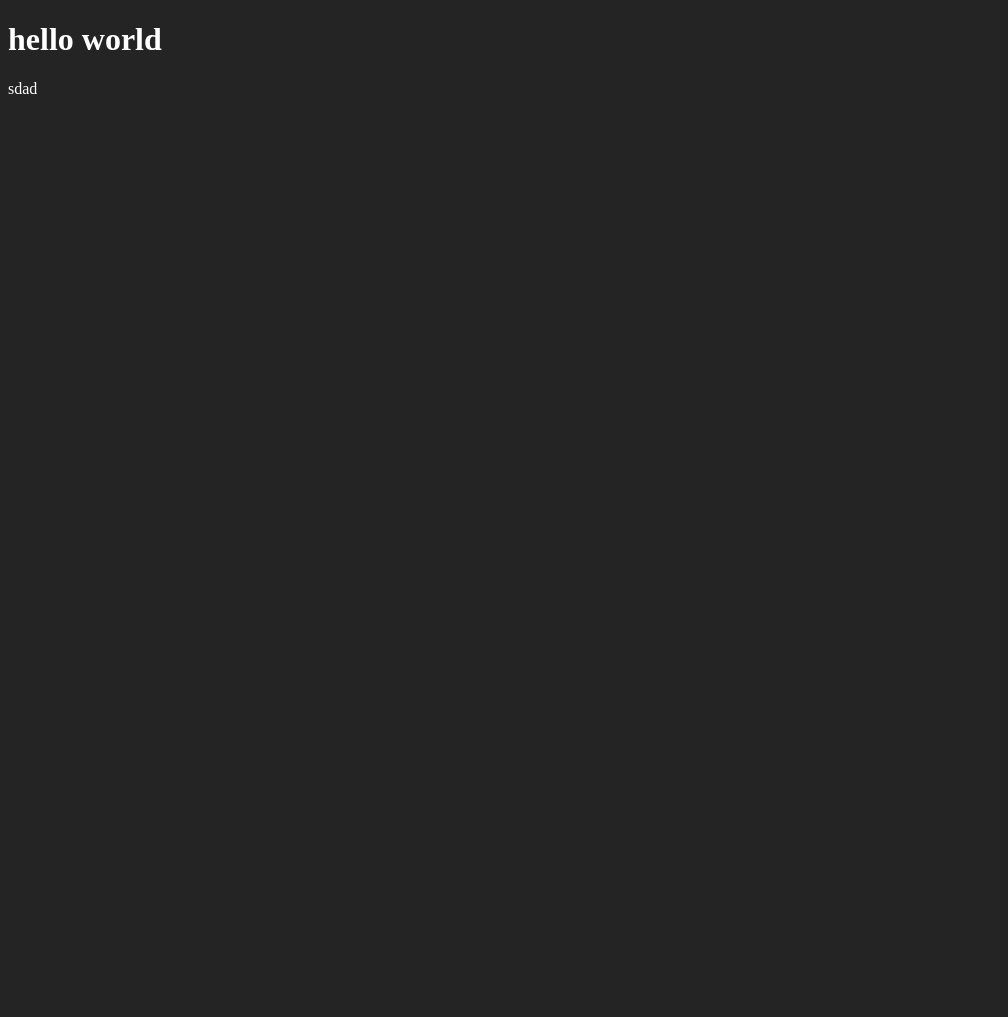
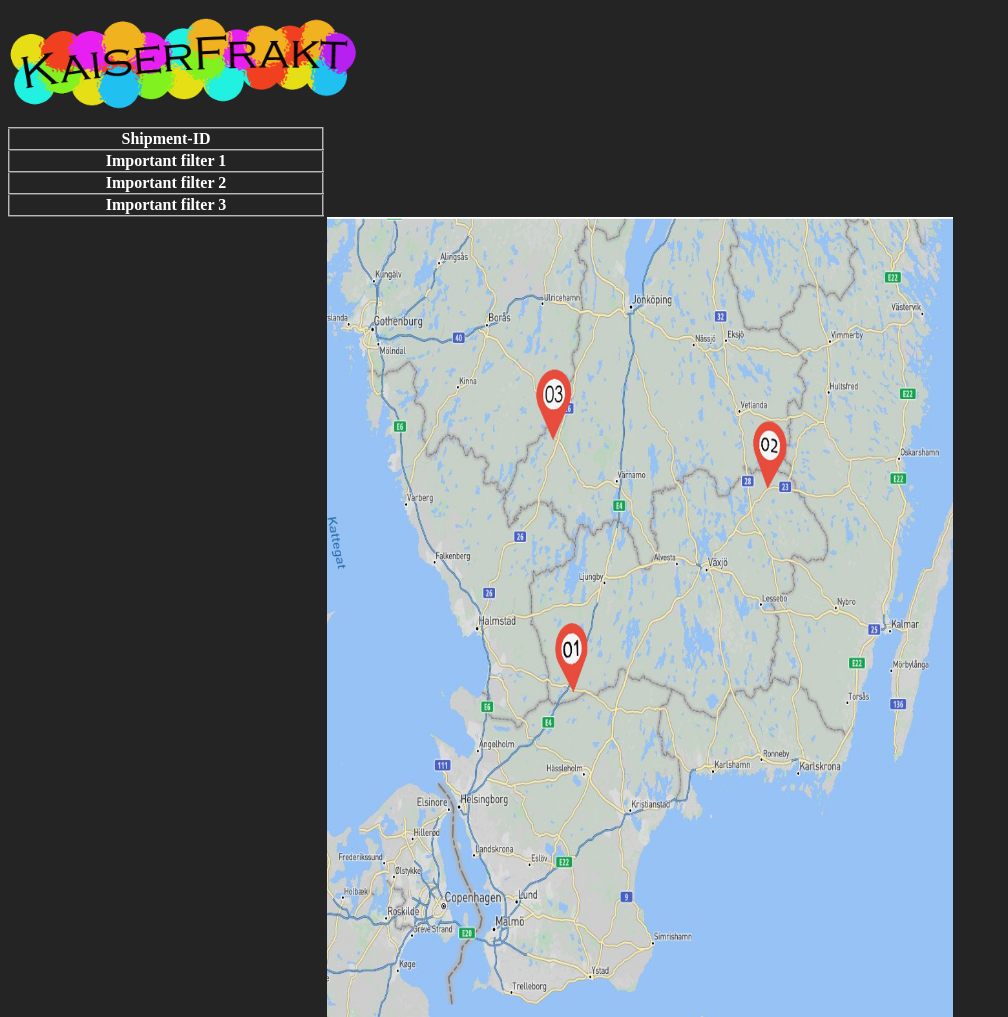
Before and after one commit to Stay2Blackjesus/Innov8-Vaccintransport, a plain HTML site: page Index.html in a window 1280 px wide. Shown: the whole page, without its empty margins (0-1008 px from the left). Before the commit the page ends 800 px from the top, so only its background shows below. Drawn offline with Linux system fonts and the light colour scheme.

Commit message:
v1.02
Added the Map, edited some borders and added some last second Logos.

```diff
--- a/Index.html
+++ b/Index.html
@@ -7,9 +7,26 @@
 </head>
 
 <body>
-    <h1>hello world</h1>
-
+    <img src=bilder/logo_mixed.png alt=logo height=115px width=350px>
+    <table>
+        <tr>
+            <th>Shipment-ID</th>
+        </tr>
+        <tr>
+            <th>Important filter 1</th>
+        </tr>
+        <tr>
+            <th>Important filter 2</th>
+        </tr>
+        <tr>
+            <th>Important filter 3</th>
+        </tr>
+    </table>
 </body>
 
+
+
+<!--Fake Map (Not Usable)-->
+<img src=Bilder/fake_karta.jpg alt=Karta height=800px width=750px class="center">
+
 </html>
-sdad
--- a/style.css
+++ b/style.css
@@ -1,4 +1,17 @@
+table, th, td {
+border-collapse: collapse;
+border: 2px inset rgb(185, 185, 185);
+width: 25%
+}
+
 body {
     background-color: rgb(36, 36, 36);
     color: white;
   }
+
+.center {
+   display: block;
+   margin-left: auto;
+  margin-right: auto;
+  width: 49.5%;
+}
```
Also changed, not shown: Bilder/Fake_Karta.jpg (added), Bilder/Logo Greydistort.png (added), Bilder/Logo Mosaic.png (added), Bilder/Logo.png (added), Bilder/Logo_Mixed.png (added), Bilder/Skiss.png (added), Bilder/logo_mixed_hexagons.png (added), Bilder/logo_weird_hexagons.png (added), 1 other file.
